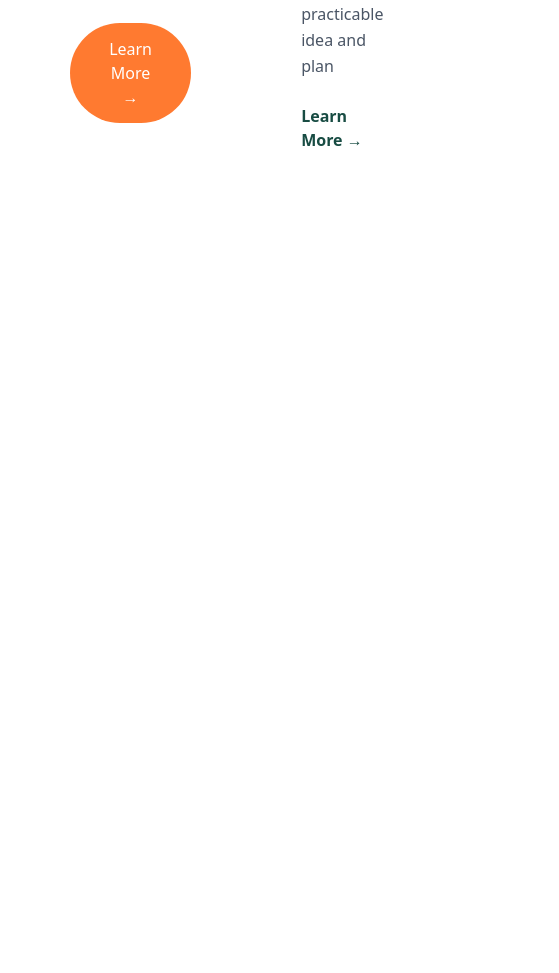
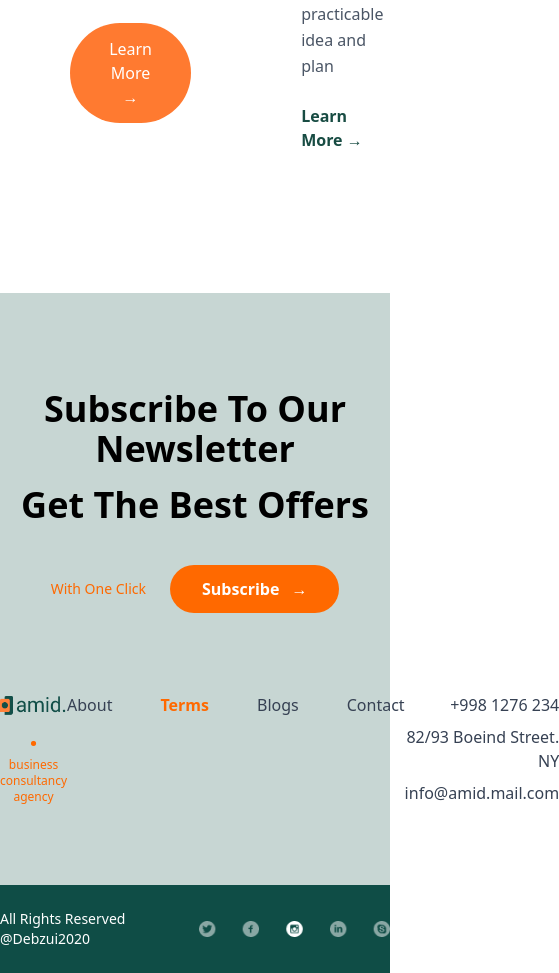
Before and after one commit to azimodinaev467/tayvibday1, a website: page index.html in a window 390 px wide. Shown: the part 6096-7069 px from the top of the page, 559 px wide, since content can reach past the window. Before the commit the page ends 6389 px from the top, so only its background shows below. Drawn offline with Linux system fonts and the light colour scheme.

Commit message:
first commit

```diff
--- a/index.html
+++ b/index.html
@@ -8,7 +8,7 @@
 </head>
 
 <body>
-    <header class="flex items-center justify-between px-10 py-6 max-w-[1200px] ">
+    <header class="flex items-center justify-between px-10 py-6 max-w-[1200px] mx-auto  ">
 
         <div class="flex items-center gap-2 text-2xl font-semibold">
             <div class="w-6 h-6"></div>
@@ -28,7 +28,7 @@
     </header>
 
 
-    <section class="px-6 md:px-16 py-12 max-w-[1200px]">
+    <section class="px-6 md:px-16 py-12 max-w-[1200px] mx-auto">
         <div
             class="bg-teal-100 rounded-3xl p-10 md:p-16 flex flex-col md:flex-row items-center justify-between relative overflow-hidden">
 
@@ -81,7 +81,7 @@
 
         </div>
     </section>
-    <section class="bg-white-100 py-20 px-20 max-w-[1200px]">
+    <section class="bg-white-100 py-20 px-20 max-w-[1200px] mx-auto">
 
         <div class="max-w-6xl mx-auto">
             <div class="grid grid-cols-4 gap-10">
@@ -126,7 +126,7 @@
         </div>
 
     </section>
-    <section class="py-24 max-w-[1200px]">
+    <section class="py-24 max-w-[1200px] mx-auto">
         <div class="max-w-6xl mx-auto px-6">
 
             <div class="grid grid-cols-2 gap-16 items-start mb-20">
@@ -379,6 +379,65 @@
         </div>
 
     </section>
+    <section class="bg-[#c7d6d3] pt-24 pb-20">
+    <div class="max-w-6xl mx-auto text-center">
+
+      <h2 class="text-4xl font-bold text-black mb-4">
+        Subscribe To Our Newsletter
+      </h2>
+
+      <h3 class="text-4xl font-bold text-black mb-10">
+        Get The Best Offers
+      </h3>
+
+      <div class="flex items-center justify-center gap-6">
+        <span class="text-orange-500 text-sm">With One Click</span>
+
+        <button class="bg-orange-500 hover:bg-orange-600 text-white px-8 py-3 rounded-full font-semibold flex items-center gap-3 transition">
+          Subscribe
+          <span>→</span>
+        </button>
+      </div>
+
+
+      <div class="flex justify-between items-start mt-20">
+
+        <div>
+          <h4 class="text-3xl font-semibold text-teal-900">
+            <img src="./Logo (21).png" alt=""><span class="text-orange-500">.</span>
+          </h4>
+          <p class="text-xs text-orange-500 mt-1">
+            business consultancy agency
+          </p>
+        </div>
+
+        <div class="flex gap-12 text-gray-700">
+          <a href="#" class="hover:text-black">About</a>
+          <a href="#" class="text-orange-500 font-semibold">Terms</a>
+          <a href="#" class="hover:text-black">Blogs</a>
+          <a href="#" class="hover:text-black">Contact</a>
+        </div>
+
+        <div class="text-right text-gray-700 space-y-2">
+          <p>+998 1276 234</p>
+          <p>82/93 Boeind Street. NY</p>
+          <p>info@amid.mail.com</p>
+        </div>
+
+      </div>
+    </div>
+  </section>
+
+  <div class="bg-[#0f4d46] py-6">
+    <div class="max-w-6xl mx-auto flex justify-between items-center text-white text-sm">
+      <p>All Rights Reserved @Debzui2020</p>
+
+      <div class="flex gap-5">
+        <img src="./Group 220.png" alt="">
+
+      </div>
+    </div>
+  </div>
 
 </body>
 
```
Also changed, not shown: Group 220.png (added), src/output.css.
